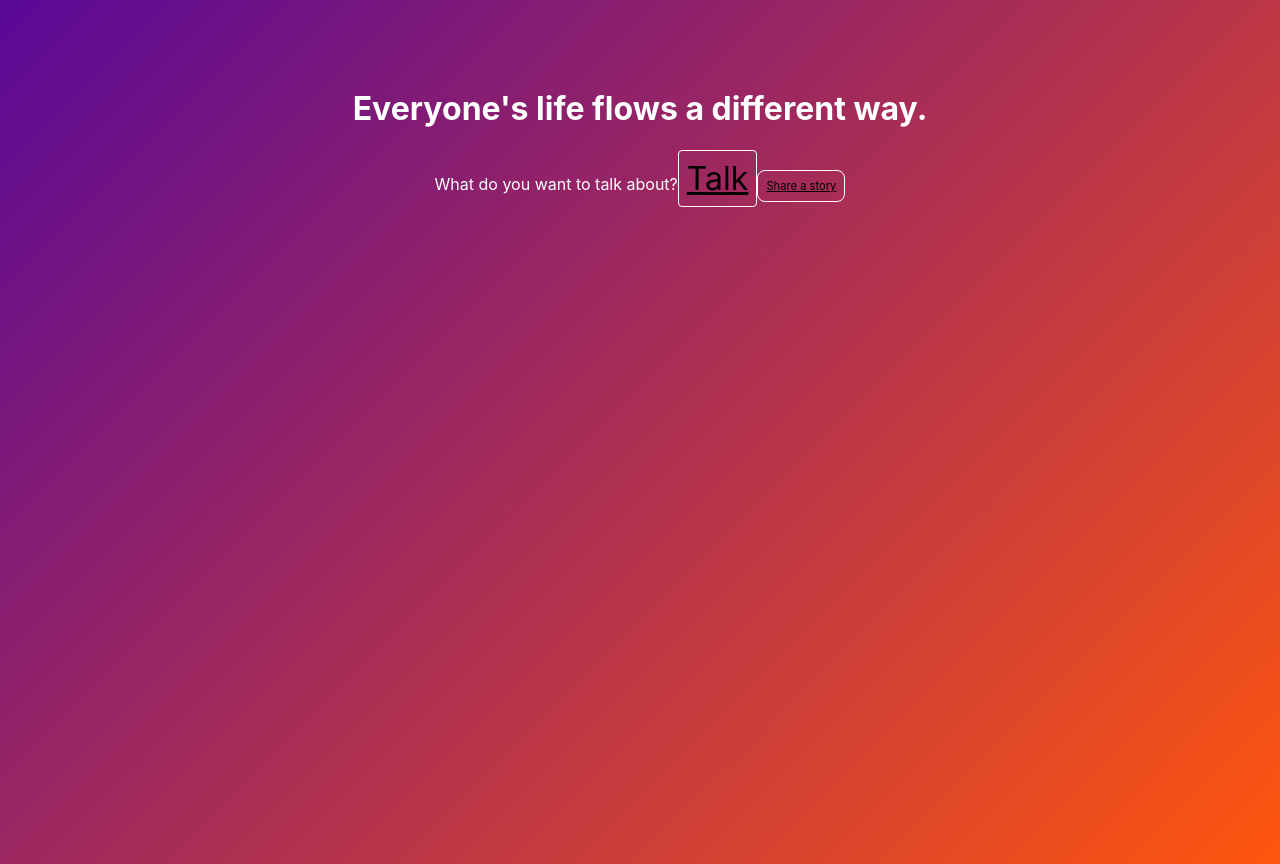
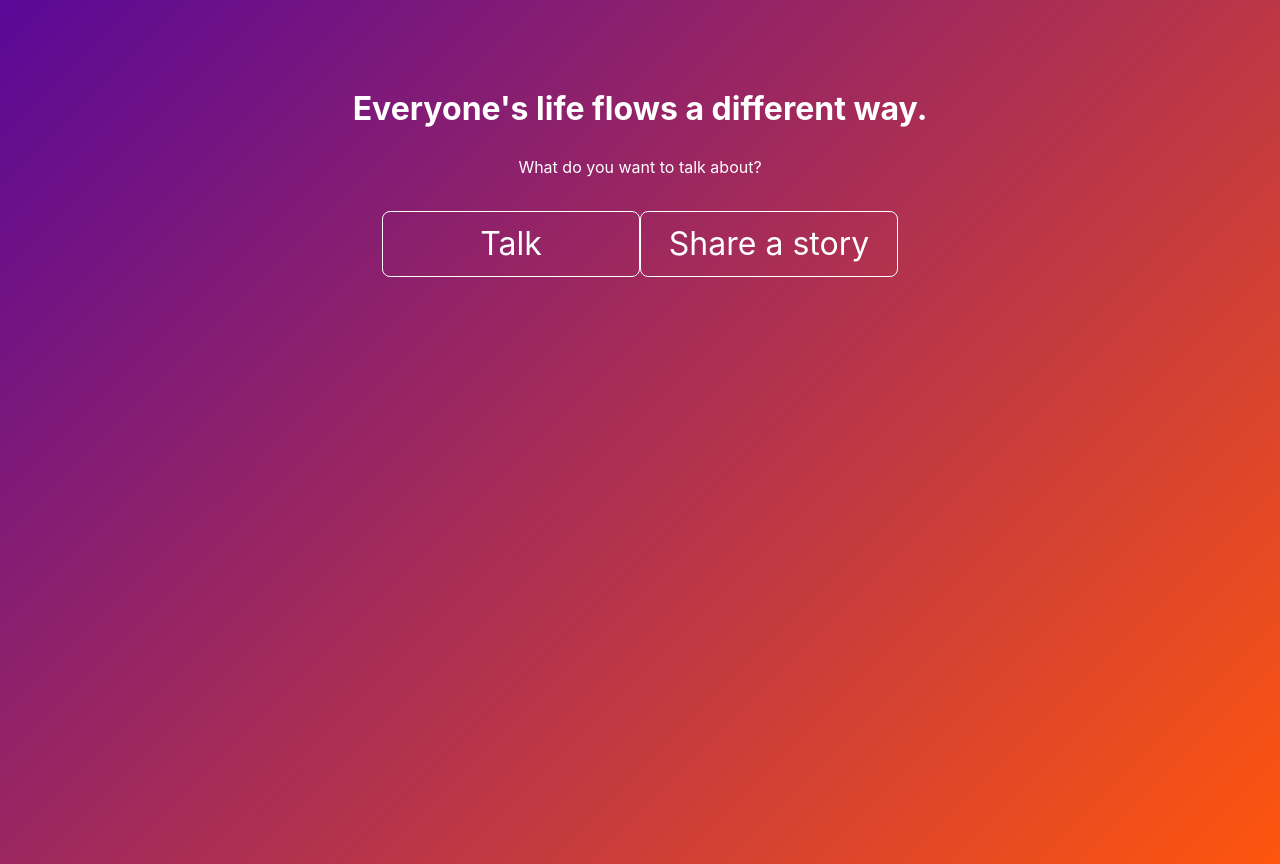
Before and after one commit to myfatemi04/rivers, a React (Create React App) app: page / in a window 1280 px wide. Built offline with nearby package versions, Linux system fonts and the light colour scheme.

Commit message:
Pretty-ify the two buttons on home page

```diff
--- a/src/pages/Home.css
+++ b/src/pages/Home.css
@@ -1,19 +1,45 @@
+a:link {
+  text-decoration: none;
+}
+
+a:visited {
+  text-decoration: none;
+}
+
+a:hover {
+  text-decoration: none;
+}
+
+a:active {
+  text-decoration: none;
+}
+
+.buttons {
+  display: flex;
+  flex-direction: row;
+  justify-content: center;
+  align-items: center;
+  margin-top: 2rem;
+}
+
 .talk {
   border: 1px solid white;
-  border-radius: 0.25rem;
+  border-radius: 0.5rem;
   background-color: transparent;
-  color: black;
+  color: white;
   font-size: 2rem;
   padding: 0.5rem;
-  width: 100%;
+  width: 15rem;
+  text-align: center;
 }
 
 .share-story{
   border: 1px solid white;
   border-radius: 0.5rem;
   background-color: transparent;
-  color: black;
-  font-size: 0.7rem;
+  color: white;
+  font-size: 2rem;
   padding: 0.5rem;
-  width: 100%;
+  width: 15rem;
+  text-align: center;
 }
--- a/src/pages/Home.js
+++ b/src/pages/Home.js
@@ -12,11 +12,10 @@ export default function Home() {
 			<h1>Everyone's life flows a different way.</h1>
 			<div>
 				<span>What do you want to talk about?</span>
-				<a href="/talk" className="talk">Talk</a>
-				<a href="/share" className="share-story">Share a story</a>
 			</div>
-			<div>
-
+			<div className="buttons">
+				<a href="/talk" className="talk"> Talk </a>
+				<a href="/share" className="share-story"> Share a story </a>
 			</div>
 		</div>
 	);
```
